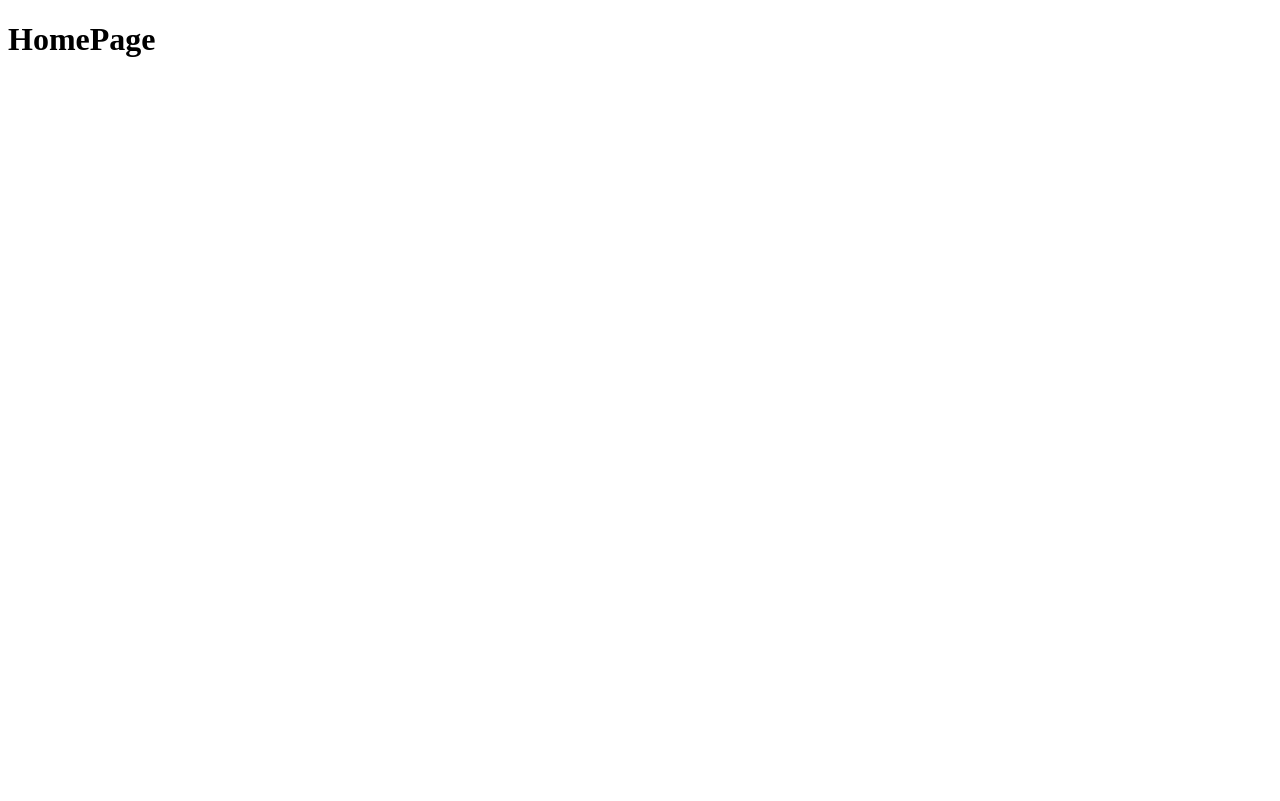
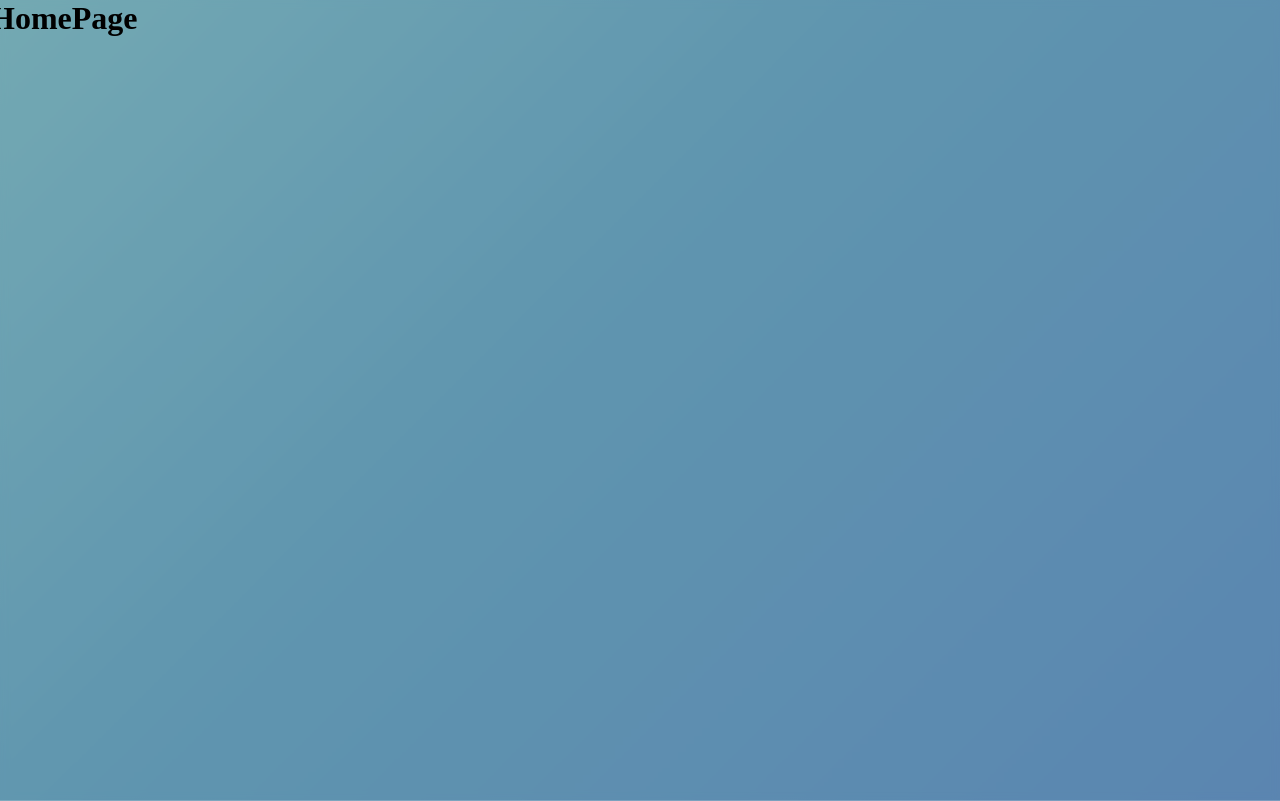
Before and after one commit to Necrelox/SkillZBox, a React (Create React App) app in the folder client/: page / in a window 1280 px wide. Built offline with nearby package versions, Linux system fonts and the light colour scheme.

Commit message:
finish layout, maybe colors to redefine

```diff
--- a/client/public/index.html
+++ b/client/public/index.html
@@ -4,7 +4,7 @@
 <head>
     <meta charset="utf-8" />
     <meta name="viewport" content="width=device-width, initial-scale=1" />
-    <title>React App</title>
+    <title>PAS DE NOM</title>
 </head>
 
 <body>
--- a/client/src/App.js
+++ b/client/src/App.js
@@ -1,11 +1,14 @@
 import { Routes, Route } from 'react-router-dom';
+import Layout from './components/Layout';
 
 import Home from './routes/Home';
 
 export default function App() {
     return (
-        <Routes>
-            <Route path='/' element={<Home />} />
-        </Routes>
+        <Layout>
+            <Routes>
+                <Route path='/' element={<Home />} />
+            </Routes>
+        </Layout>
     );
 }
--- /dev/null
+++ b/client/src/components/Layout.js
@@ -0,0 +1,11 @@
+import '../css/layout.css';
+
+export default function Layout(props) {
+    return (
+        <body>
+            <div class="card">
+                {props.children}
+            </div>
+        </body>
+    )
+}
--- /dev/null
+++ b/client/src/css/layout.css
@@ -0,0 +1,39 @@
+* {
+    margin: 0;
+    padding: 0;
+}
+
+body {
+    width: 100%;
+    height: 100vh;
+    background: linear-gradient(-45deg, #1b4199, #2b7395, #7FC6A4, #309b69);
+    background-size: 400% 400%;
+    animation: gradient 25s ease infinite;
+    display: flex;
+    justify-content: center;
+    align-items: center;
+}
+
+.card {
+    position: absolute;
+    width: 1300px;
+    height: 800px;
+    background: rgba( 255, 255, 255, 0.25 );
+    box-shadow: 0 8px 32px 0 rgba( 31, 38, 135, 0.37 );
+    backdrop-filter: blur( 4px );
+    -webkit-backdrop-filter: blur( 4px );
+    border-radius: 10px;
+    border: 1px solid rgba( 255, 255, 255, 0.18 );
+}
+
+@keyframes gradient {
+    0% {
+        background-position: 0% 50%;
+    }
+    50% {
+        background-position: 100% 50%;
+    }
+    100% {
+        background-position: 0% 50%;
+    }
+}
```
